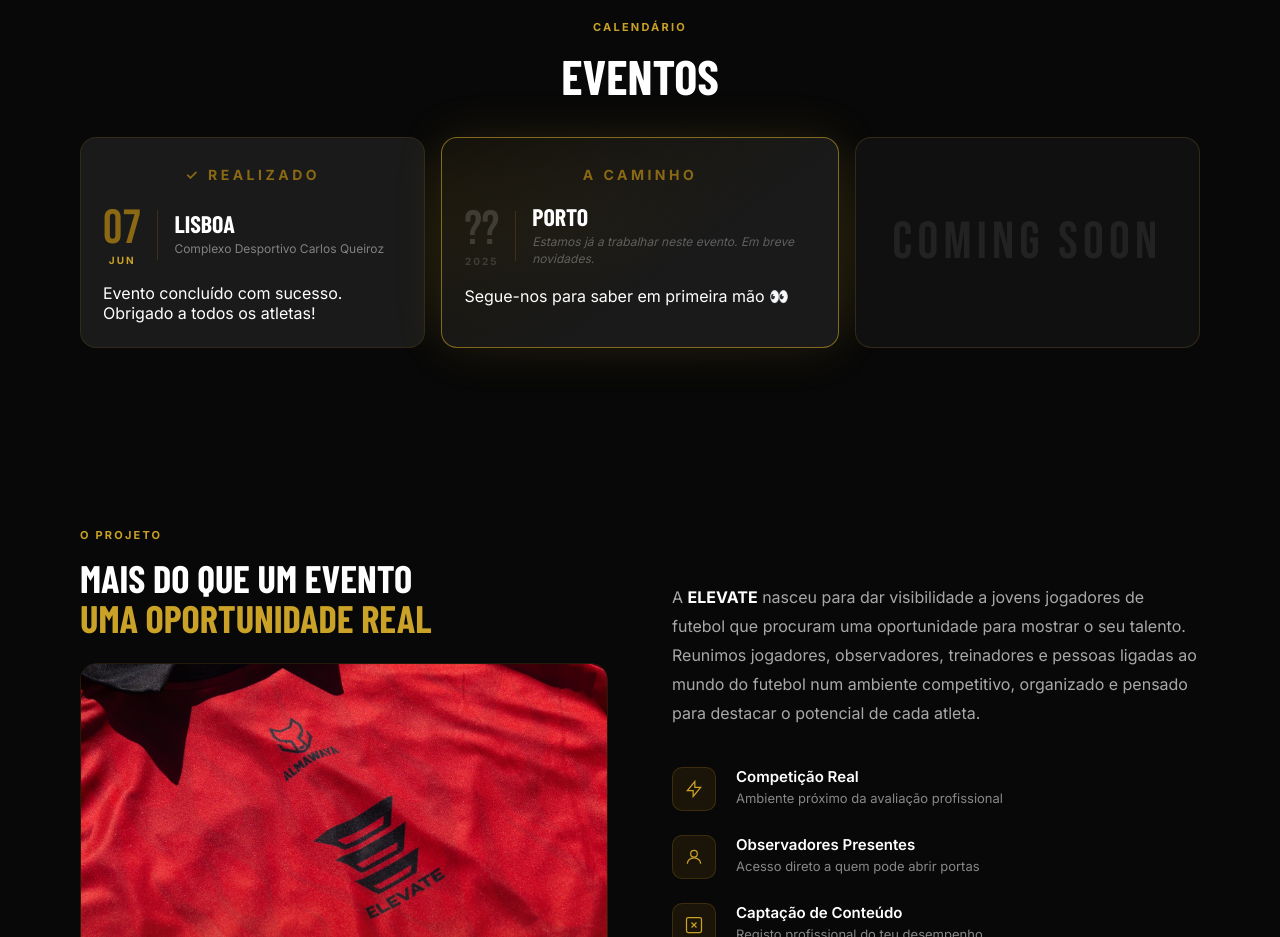
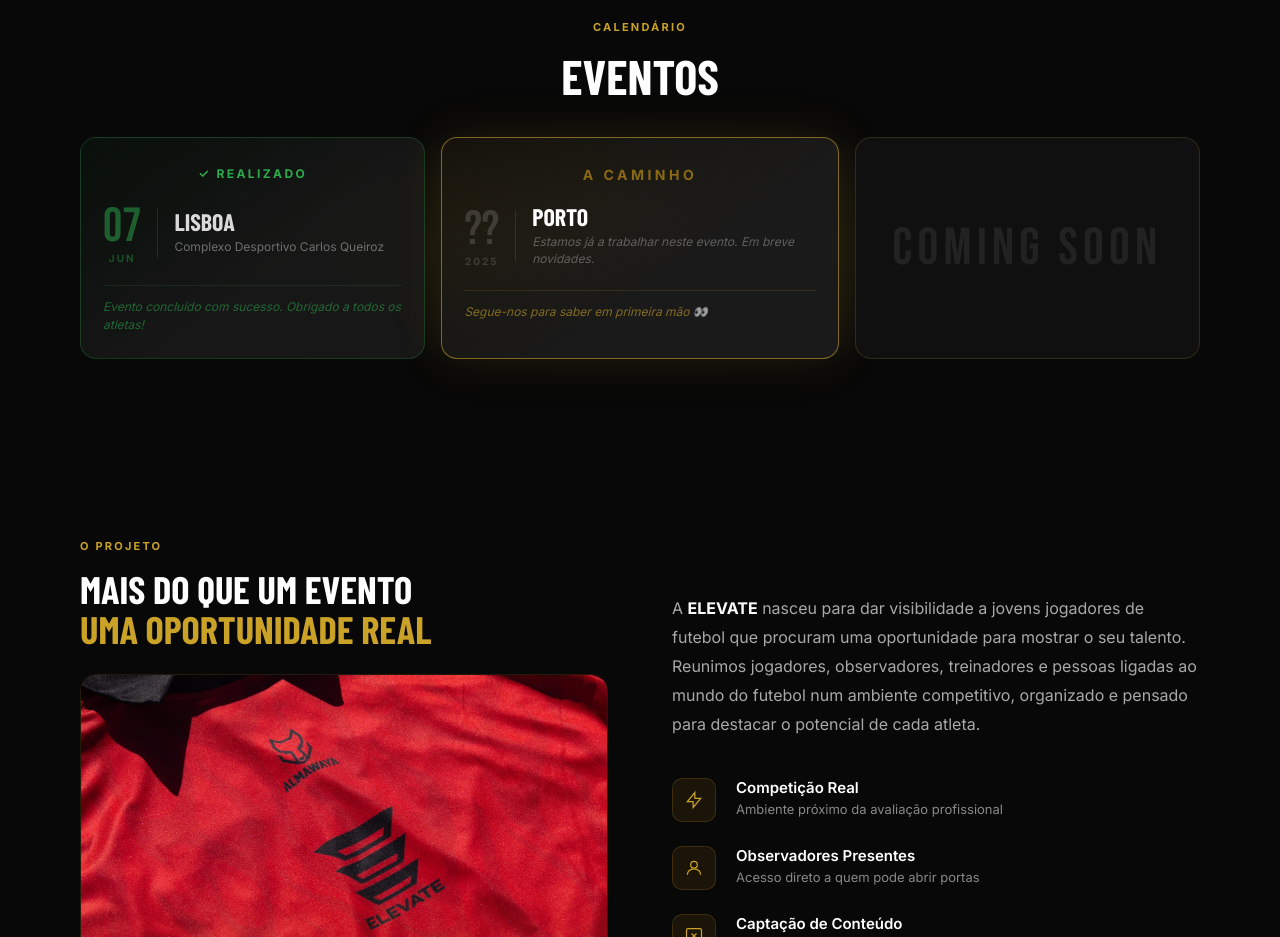
Before and after one commit to elevateportugaleventos-byte/ELEVATE, a plain HTML site: page index.html in a window 1280 px wide. Shown: the part 840-1777 px from the top of the page. Drawn offline with nearby package versions, Linux system fonts and the light colour scheme; animation ran at ten frames a second; a web font is replaced by a local one.

Commit message:
Add files via upload

```diff
--- a/style.css
+++ b/style.css
@@ -216,8 +216,12 @@
   background: linear-gradient(145deg, rgba(201,162,39,0.06) 0%, var(--dark3) 60%);
 }
 .datas__card--active:hover { transform: translateY(-3px); transition: transform 0.2s; }
-.datas__card--soon, .datas__card--mystery { opacity: 1; }
-.datas__card--mystery { min-height: 160px; }
+.datas__card--done {
+  border-color: rgba(52,199,89,0.25);
+  background: linear-gradient(145deg, rgba(52,199,89,0.05) 0%, var(--dark3) 60%);
+  opacity: 0.85;
+}
+.datas__card--mystery { opacity: 1; min-height: 160px; }
 
 /* Badge — centrado, mesmo estilo */
 .datas__card-badge {
@@ -230,6 +234,27 @@
 .datas__card-badge--soon {
   color: rgba(255,255,255,0.35);
   font-size: 12px; letter-spacing: 0.2em;
+}
+.datas__card-badge--done {
+  color: #34c759;
+  font-size: 12px; letter-spacing: 0.2em;
+}
+
+.datas__date--done .datas__day { color: rgba(52,199,89,0.5); }
+.datas__date--done .datas__month { color: rgba(52,199,89,0.4); }
+
+.datas__done-msg {
+  font-size: 12px; color: rgba(52,199,89,0.55);
+  font-style: italic; line-height: 1.5;
+  border-top: 1px solid rgba(52,199,89,0.15);
+  padding-top: 12px; margin-top: 4px;
+}
+
+.datas__soon-cta {
+  font-size: 12px; color: rgba(201,162,39,0.6);
+  font-style: italic; line-height: 1.5;
+  border-top: 1px solid rgba(201,162,39,0.15);
+  padding-top: 12px; margin-top: 4px;
 }
 
 .datas__card-top { display: flex; align-items: center; gap: 16px; }
```
Also changed, not shown: inscricao.html (+2 -8 lines).
